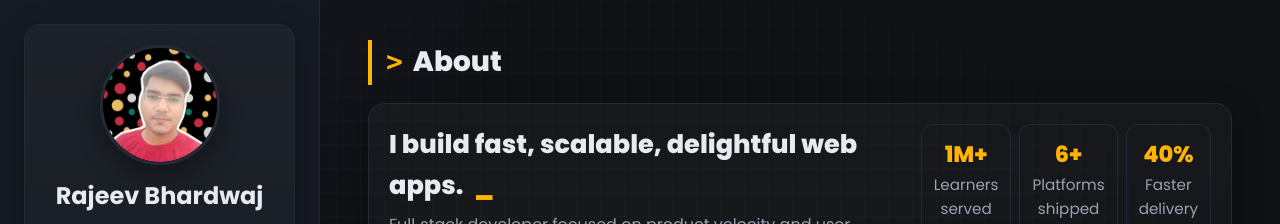
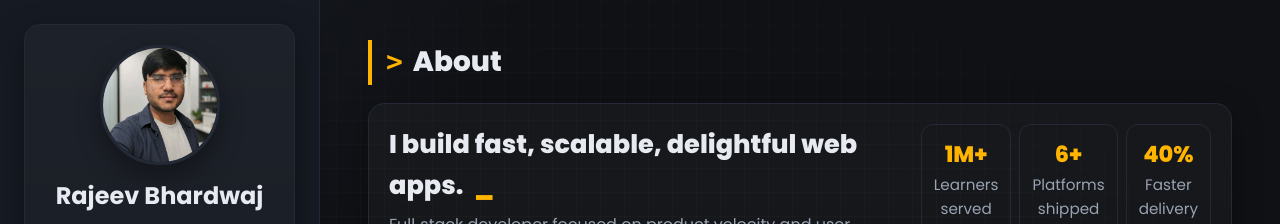
Before and after one commit to rj-Rajeev/rj-rajeev.github.io, a website: page index.html in a window 1280 px wide. Shown: the top 224 px of the page. Drawn offline with Linux system fonts and the light colour scheme.

Commit message:
update profile image

```diff
--- a/index.html
+++ b/index.html
@@ -17,7 +17,7 @@
     <div class="app theme-anim">
       <aside class="sidebar" aria-label="Sidebar">
         <div class="profile card">
-          <img class="avatar" src="./aasets/black.rj.png" alt="Rajeev avatar" />
+          <img class="avatar" src="./aasets/profile.Rj.jpg" alt="Rajeev avatar" />
           <h1 class="name">Rajeev Bhardwaj</h1>
           <p class="role">Full Stack Developer</p>
           <div class="socials">
@@ -59,7 +59,7 @@
           <div class="topbar-left">
             <img
               class="topbar-avatar"
-              src="./aasets/White.Rj.png"
+              src="./aasets/profile.Rj.jpg"
               alt="Rajeev avatar"
             />
             <div class="topbar-name">Rajeev Bhardwaj</div>
```
Also changed, not shown: aasets/profile.Rj.jpg (added).
